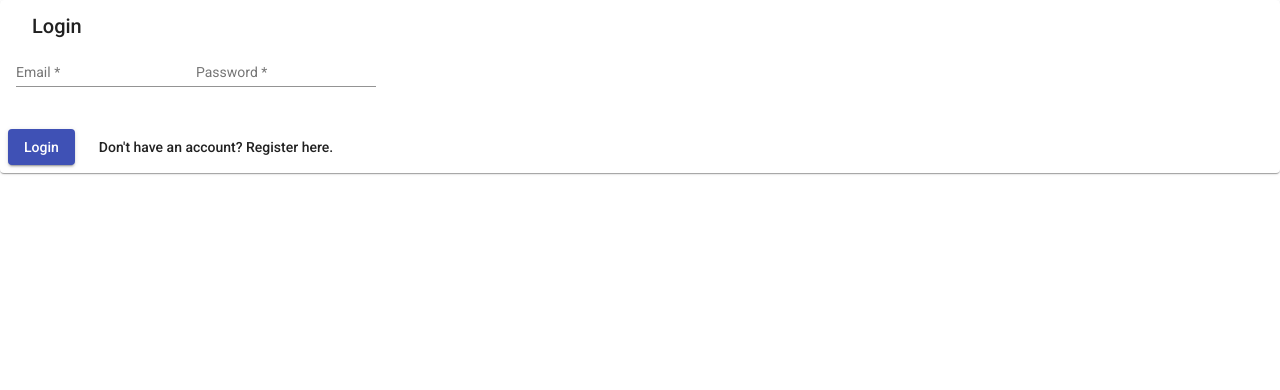
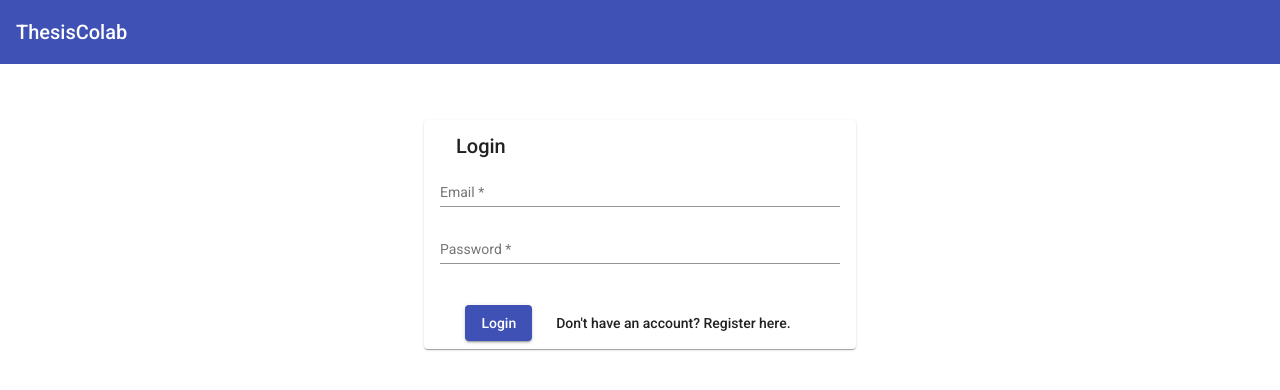
Before and after one commit to CiucurDaniel/my-thesis, an Angular app in the folder frontend/: page /login in a window 1280 px wide. Shown: the top 390 px of the page. Built offline with nearby package versions, Linux system fonts and the light colour scheme.

Commit message:
Style login page, move toolbar

```diff
--- a/frontend/src/app/app.component.html
+++ b/frontend/src/app/app.component.html
@@ -1 +1,6 @@
+<p>
+  <mat-toolbar color="primary">
+    <span>ThesisColab</span>
+  </mat-toolbar>
+</p>
 <router-outlet></router-outlet>
--- a/frontend/src/app/home/home.component.html
+++ b/frontend/src/app/home/home.component.html
@@ -1,12 +1,3 @@
-<p>
-  <mat-toolbar color="primary">
-    <span>ThesisColab</span>
-  </mat-toolbar>
-</p>
-<p>
-  Random text here.
-</p>
-
 <div *ngIf="userRole == 'student'">
   <p>You are a student</p>
 </div>
--- a/frontend/src/app/login/login.component.css
+++ b/frontend/src/app/login/login.component.css
@@ -0,0 +1,9 @@
+mat-card {
+  max-width: 400px;
+  margin: 4em auto;
+  text-align: center;
+}
+
+mat-form-field {
+  display: block;
+}
```
